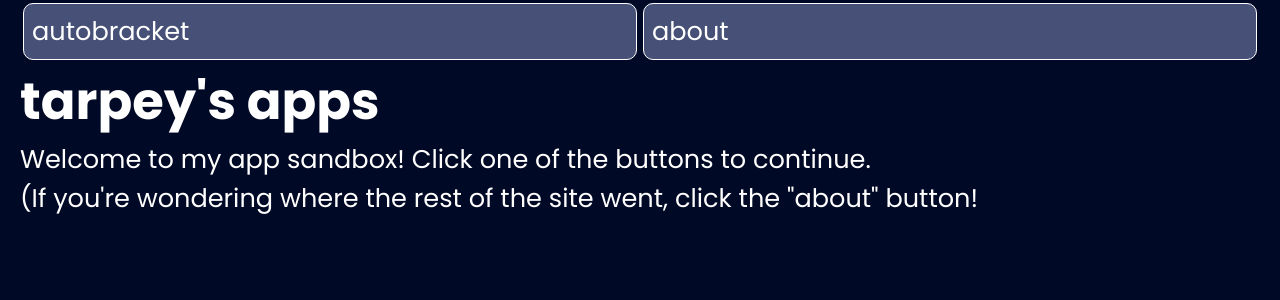
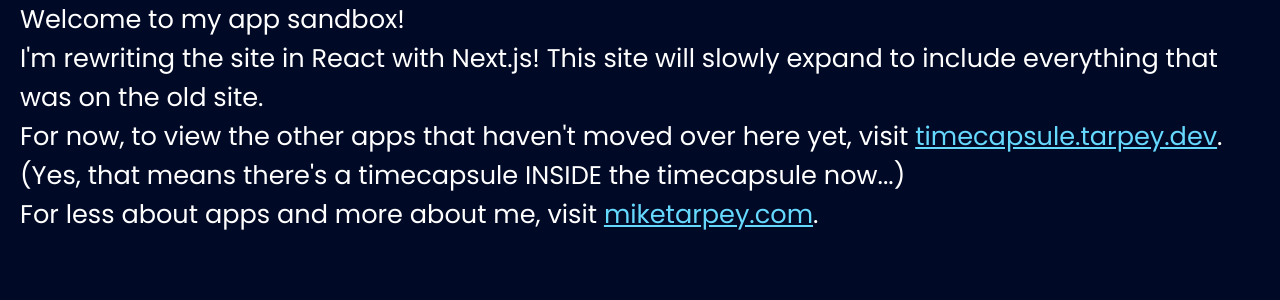
Before and after one commit to AnnuityDew/next-tarpeydev, a Next.js app: page / in a window 1280 px wide. Shown: the top 300 px of the page. Built offline with nearby package versions, Linux system fonts and the light colour scheme.

Commit message:
Fully under construction again!

```diff
--- a/components/Page.tsx
+++ b/components/Page.tsx
@@ -28,7 +28,6 @@ const Page = ({
 }: PageProps) => (
   <React.Fragment>
     <SEO titleTwo={titleTwo} description={description} url={url} urlImage={urlImage} />
-    <Header heading={heading} subheading={subheading} />
     <main>{children}</main>
   </React.Fragment>
 )
--- a/pages/index.tsx
+++ b/pages/index.tsx
@@ -1,4 +1,5 @@
 import Page from "../components/Page"
+import { ExternalLink } from "../components/ExternalLink"
 
 export default function Home() {
   return (
@@ -8,10 +9,24 @@ export default function Home() {
       urlImage="https://tarpey.dev/tarpeydevog.png"
       heading="tarpey's apps"
     >
-      <p>Welcome to my app sandbox! Click one of the buttons to continue.</p>
+      <p>Welcome to my app sandbox!</p>
       <p>
-        (If you're wondering where the rest of the site went, click the "about"
-        button!
+        I'm rewriting the site in React with Next.js! This site will slowly
+        expand to include everything that was on the old site.
+      </p>
+      <p>
+        For now, to view the other apps that haven't moved over here yet, visit{" "}
+        <ExternalLink href="https://timecapsule.tarpey.dev">
+          timecapsule.tarpey.dev
+        </ExternalLink>
+        . (Yes, that means there's a timecapsule INSIDE the timecapsule now...)
+      </p>
+      <p>
+        For less about apps and more about me, visit{" "}
+        <ExternalLink href="https://miketarpey.com">
+          miketarpey.com
+        </ExternalLink>
+        .
       </p>
     </Page>
   )
```
